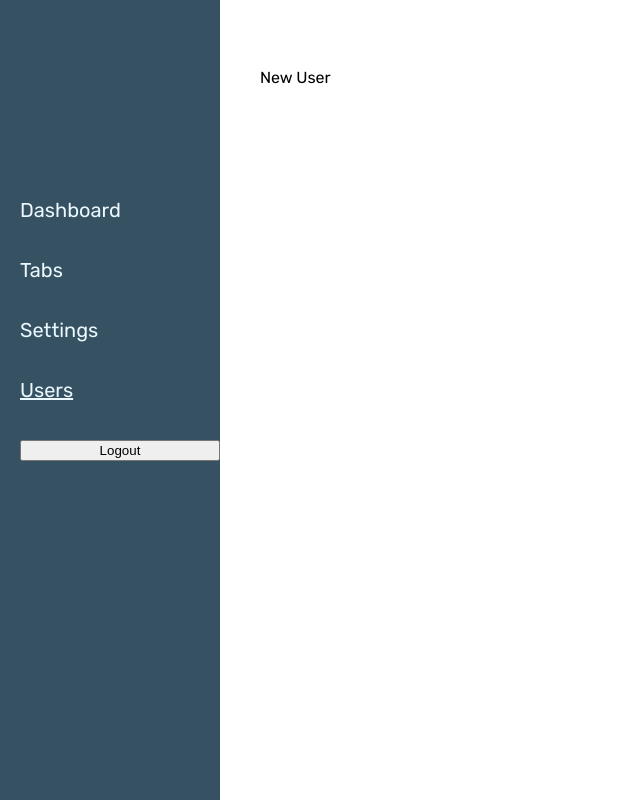
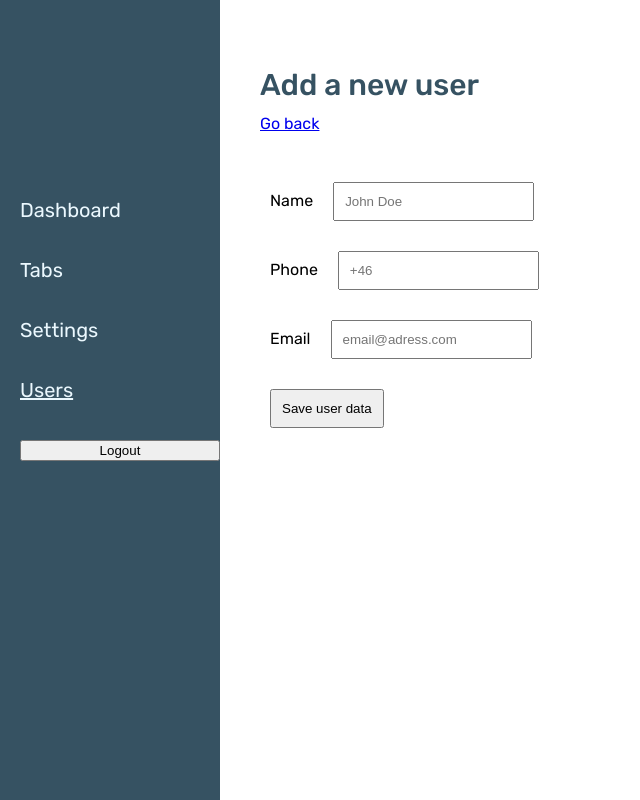
Before and after one commit to adessovic/react-dashboard-app, a React (Create React App) app: page /users/new in a window 1280 px wide. Shown: the top 800 px of the page, without its empty margins (0-640 px from the left). Built offline with nearby package versions, Linux system fonts and the light colour scheme; sample sign-in values are in the browser's storage.

Commit message:
added functionality for user pages

```diff
--- a/src/components/NewUser.tsx
+++ b/src/components/NewUser.tsx
@@ -1,8 +1,50 @@
+import { useState } from 'react';
+import { UserType } from './Users';
+import { Link } from 'react-router-dom';
+
 const NewUser = () => {
+
+    const [newUserData, setNewUserData] = useState<UserType>({ id: 0, name: '', email : '', phone: '' });
+
+    const handleChange = (e:any) => {
+        //console.log('Field Change', { field : e.target.name, value : e.target.value });
+        const _newUserData = {...newUserData} as any;
+        _newUserData[e.target.name] = e.target.value;
+        setNewUserData(_newUserData);
+    }
+
+    const handlePostData = () => {
+        console.log('Save New User:', newUserData);
+        alert('New User was Added');
+    }
+
     return(
-        <div>
-            New User
-        </div>
+       <div className="new-user">
+         <h1>Add a new user</h1><br />
+
+         <Link to="/users">Go back</Link>
+
+         <div className="new-user__form">
+
+            <div className="new-user__form-group">
+                <label htmlFor="name">Name</label>
+                <input type="text" name="name" onChange={handleChange} value={newUserData.name} placeholder="John Doe"  />
+            </div>
+            <div className="new-user__form-group">
+                <label htmlFor="phone">Phone</label>
+                <input type="text" name="phone" onChange={handleChange} value={newUserData.phone} placeholder="+46"  />
+            </div>
+            <div className="new-user__form-group">
+                <label htmlFor="email">Email</label>
+                <input type="text" name="email" onChange={handleChange} value={newUserData.email} placeholder="email@adress.com"  />
+            </div>
+            <div className="new-user__form-group">
+                <button onClick={handlePostData}> Save user data </button>
+            </div>
+
+         </div>
+
+       </div>
     )
 }
 export default NewUser;
--- a/src/components/SingleUser.tsx
+++ b/src/components/SingleUser.tsx
@@ -1,5 +1,5 @@
 import { useEffect, useState } from "react";
-import { useParams } from "react-router-dom";
+import { useParams, Link } from "react-router-dom";
 import { UserType } from './Users';
 
 const SingleUser = () => {
@@ -9,7 +9,6 @@ const SingleUser = () => {
     const [user, setUser] = useState<UserType>();
 
     useEffect(() => {
-
         console.log('User', params);
         const UserApiEndpoint = `https://jsonplaceholder.typicode.com/users/${params.userId}`;
 
@@ -20,6 +19,7 @@ const SingleUser = () => {
 
     return (
         <>
+        <Link to="/users">Go back</Link>
         {
             user && (
 
@@ -28,7 +28,7 @@ const SingleUser = () => {
                     <h1><span className="normal">{user.name}</span> </h1>
                     <p>Email: <span className="normal">{user.email}</span></p>
                     <p>Phone: <span className="normal">{user.phone}</span></p>
-                    <p>Website: <span className="normal">{user.website}</span> </p>
+
                 </div>
             )
         }
--- a/src/components/Users.tsx
+++ b/src/components/Users.tsx
@@ -4,40 +4,37 @@ export type UserType = {
     id: number,
     name: string,
     email: string,
-    phone: string,
-    website: string,
-    adress: {}
+    phone: string
 }
 type UsersType = Array<UserType>;
 
-
-const Users = () => {
+function Users(props: any) {
 
     const [users, setUsers] = useState<UsersType>([]);
 
-    useEffect(()=>{
+    useEffect(() => {
+        console.log('props from router', props);
         fetch('https://jsonplaceholder.typicode.com/users')
-        .then(response => response.json())
-        .then(json => setUsers(json));
+            .then((response) => response.json())
+            .then((json) => setUsers(json));
     }, []);
 
-    return(
+    return (
         <div className="users">
-            <h1>All users</h1><br/>
+            <h1>All users</h1><br />
+            <Link to="/users/new">Add a New User</Link>
 
             <div className="users__list">
-                {
-                    users && users.map((user)=>(
-                        <div className="users__card" key={user.id}>
-                            <Link to={`/users/${user.id}`}>
-                                <p>Name: <span className="normal">{user.name}</span> </p>
-                            </Link>
-                        </div>
-                    ))
-                }
+                {users && users.map((user) => (
+                    <div className="users__card" key={user.id}>
+                        <Link to={`/users/${user.id}`}>
+                            <p>Name: <span className="normal">{user.name}</span> </p>
+                        </Link>
+                    </div>
+                ))}
             </div>
 
         </div>
-    )
+    );
 }
 export default Users;
--- a/src/styles.css
+++ b/src/styles.css
@@ -117,3 +117,17 @@ h2{
 .users__card p {
     margin-bottom: 10px;
 }
+.new-user__form{
+    margin-top:40px;
+}
+.new-user__form-group{
+    margin-top: 10px;
+    padding: 10px;
+}
+.new-user__form-group input{
+    margin-left: 20px;
+    padding: 10px 10px;
+}
+.new-user__form-group button{
+    padding: 10px 10px;
+}
```
